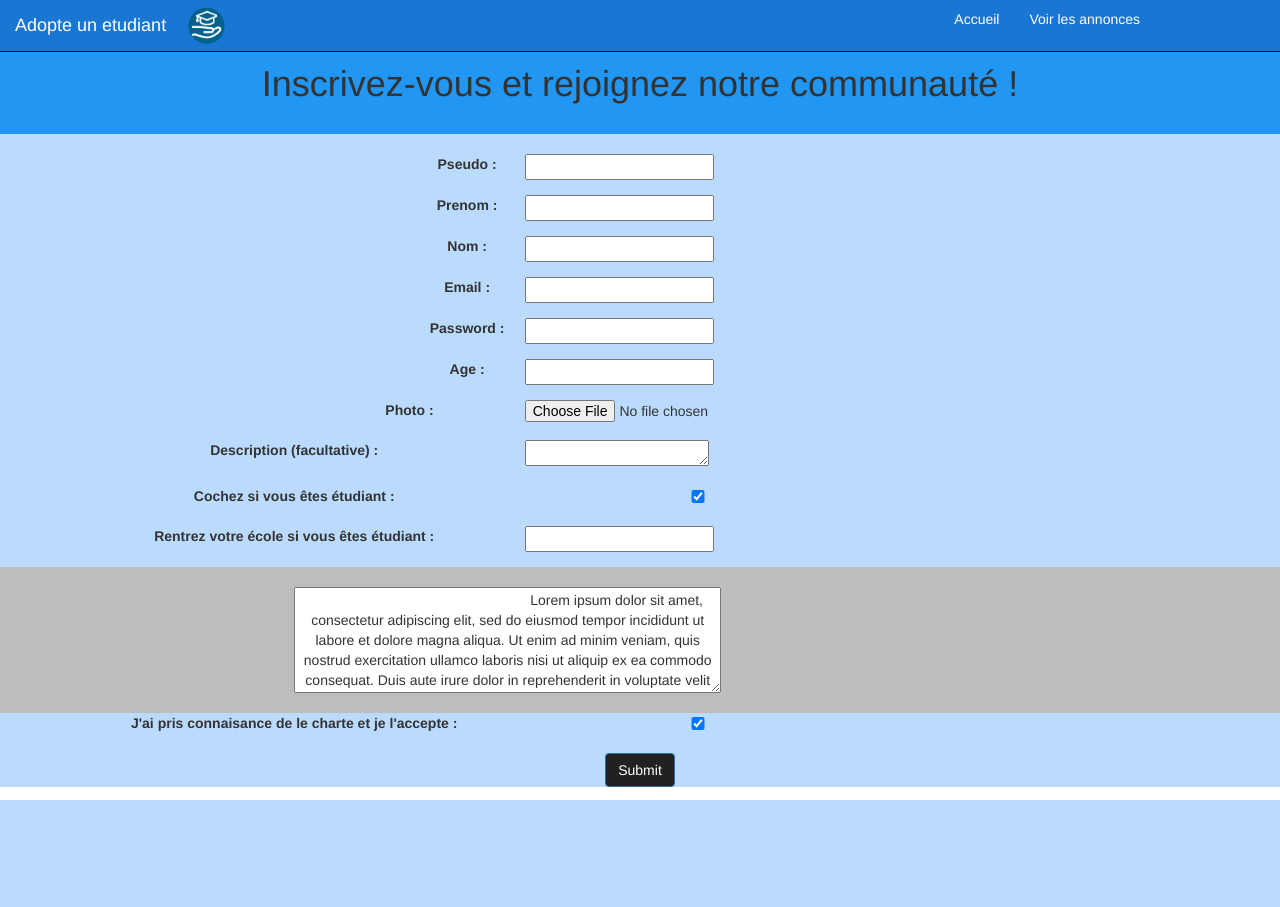
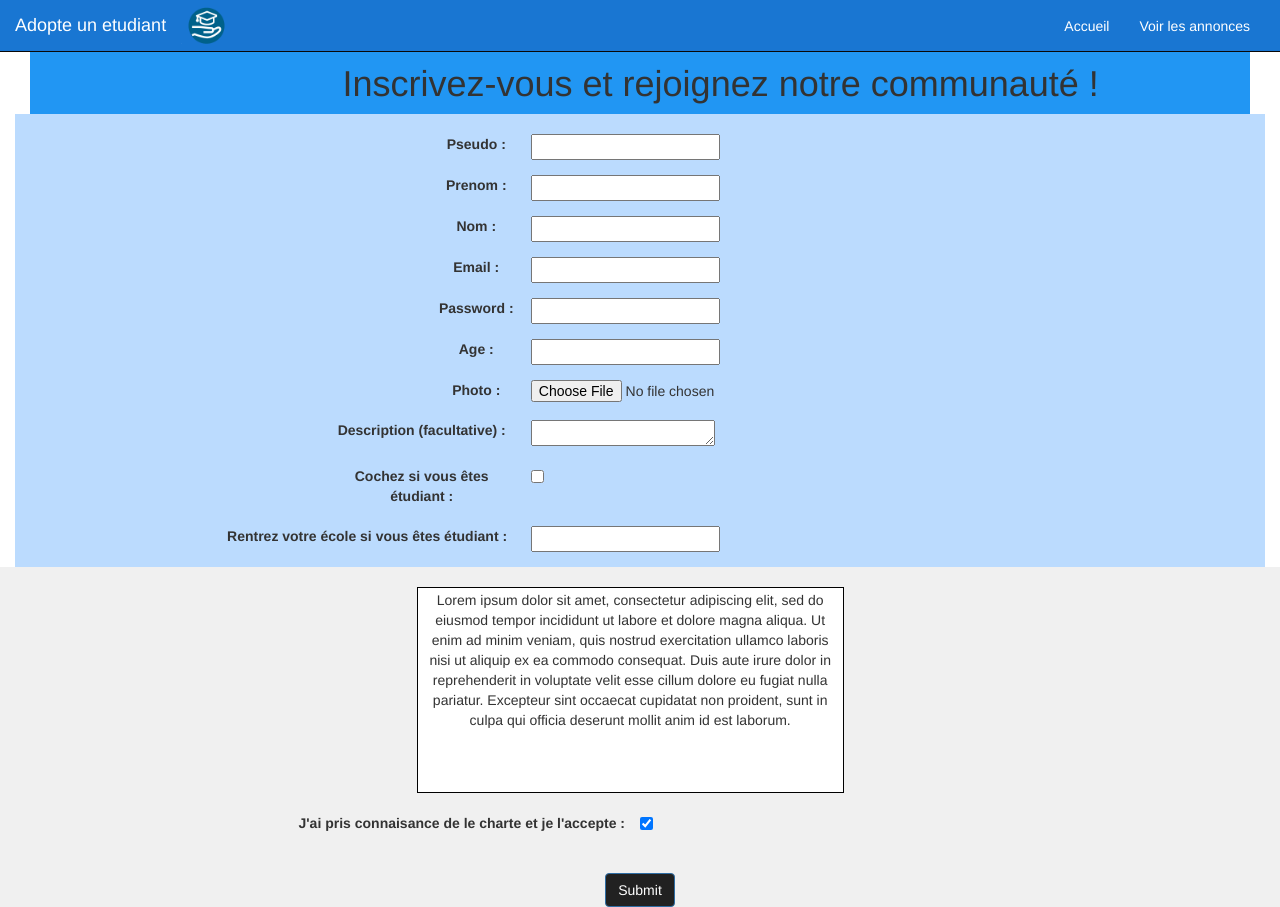
Before and after one commit to RobotScribe/adopte_un_etudiant, a Django app: page /inscription/ in a window 1280 px wide. Before the commit the page ends 800 px from the top of that part, so only its background shows below. Run offline with Django 3.2, Linux system fonts and the light colour scheme; the page is wider than the window, and the part outside it is not shown; some libraries are stand-ins or nearby versions.

Commit message:
inscription

```diff
--- a/profils/templates/profils/inscription.html
+++ b/profils/templates/profils/inscription.html
@@ -13,11 +13,10 @@
 	<title>Inscription</title>
 </head>>
 
-<body>
+<body >
 <div class="container-fluid">
-<div class="row">
-<nav class="navbar navbar-inverse navbar-fixed-top" style="background-color: #1976D2">
-  <div class="container" style="display:inline-block">
+<nav class="navbar navbar-inverse navbar-fixed-top" style= "background-color: #1976D2">
+  <div class="container-fluid" >
     <div id="navbar" style="display: inline-block;">
         <img src="{% static 'img/logo.png' %}" alt="mon image" width="10%" height="10%">
     </div>
@@ -25,37 +24,32 @@
       <a class="navbar-brand" href="/" style="color :#FFFFFF">Adopte un etudiant</a>
     </div>
     <div id="navbar" class="collapse navbar-collapse" >
-      <ul class="nav navbar-nav" style="float:right; margin : -5% 0 0 0" >
+      <ul class="nav navbar-nav" style="float:right; margin : -4% 0 0 0" >
         <li class="active" ><a href="/" style="background-color: #1976D2">Accueil</a></li>
         <li><a href="/annonces" style="color:#FFFFFF">Voir les annonces</a></li>
       </ul>
     </div><!--/.nav-collapse -->
   </div>
 </nav>
-</div>
+
 <div class="container-fluid">
-<div style="margin: 2% -3% 0 -3%;background-color: #2196F3">
+<div style="margin: 2% 0% 0% 0%;background-color: #2196F3">
 	<div class="row">
-		<div class="col-lg-8 col-lg-offset-2" style="text-align: center;">
+		<div class="col-lg-8 col-lg-offset-3">
 			<h1>Inscrivez-vous et rejoignez notre communauté !</h1>
 		</div>
 	</div>
-	<br>
+
 	<fieldset>
+
 		<div class="row" style="background-color:#BBDBFE" >
 		{% if wrong_email %}
-
 	    	<p>Cet adresse email a déjà été utilisée.</p>
-
 		{% endif %}
 
 		{% if wrong_username %}
-
 	    	<p>Ce pseudo a déjà été utilisé.</p>
-
 		{% endif %}
-
-
 
 	   	<form class="form-horizontal " method="post" enctype="multipart/form-data" action=".">
 	       	{% csrf_token %}
@@ -105,63 +96,59 @@
 	       		</div>
 	       	</div>
 
-
 	       	<div class ="row">
 	       		<div class="form-group">
-       						<label for="id_photo" class="col-lg-2 col-lg-offset-3" style="text-align: center">Photo :</label>
+	       			<label for="id_photo" class="col-lg-1 col-lg-offset-4" style="text-align: center">Photo :</label>
 	       			<input id="id_photo" name="photo" type="file" /></td></tr>
 	       		</div>
 	       	</div>
 
+	       	<div class ="row">
+	       		<div class="form-group">
+	       			<label for="id_description" class="col-lg-2 col-lg-offset-3" style="text-align: center">Description (facultative) :</label>
+	       			<textarea cols="20" id="id_description" name="description" rows="1" style="resize: auto"></textarea>
+	       		</div>
+	       	</div>
 
 	       	<div class ="row">
 	       		<div class="form-group">
-       						<label for="id_description" class="col-lg-4 col-lg-offset-1" style="text-align: center">Description (facultative) :</label>
-       						<textarea cols="20" id="id_description" name="description" rows="1"></textarea>
+	       			<label for="id_is_student" class="col-lg-2 col-lg-offset-3" style="text-align: center">Cochez si vous êtes étudiant :</label>
+	       			<input id="id_is_student" name="is_student" type="checkbox" />
 	       		</div>
 	       	</div>
 
-
 	       	<div class ="row">
 	       		<div class="form-group">
-       						<label for="id_is_student" class="col-lg-4 col-lg-offset-1" style="text-align: center">Cochez si vous êtes étudiant :</label>
-       						<input class="col-lg-3" checked="checked" id="id_is_student" name="is_student" type="checkbox" />
-       					</div>
-       				</div>
-
-
-       				<div class ="row">
-       					<div class="form-group">
-       						<label for="id_école" class="col-lg-4 col-lg-offset-1" style="text-align: center">Rentrez votre école si vous êtes étudiant :</label>
+	       			<label for="id_école" class="col-lg-3 col-lg-offset-2" style="text-align: center">Rentrez votre école si vous êtes étudiant :</label>
 	       			<input id="id_école" name="école" type="text" />
 	       		</div>
 	       	</div>
 
-
-       				<div class ="row" style="background-color: #BDBDBD">
+	       	<div class="row" style="background-color: #F0F0F0">
+		       	<div class ="row">
 		       		<br>
 		       		<div class="form-group">
-       						<label for="charte" class="col-lg-3 " style="text-align:center "></label>
-       						<textarea cols="50" id="id_description" name="description" rows="5" style="text-align: center; ba" readonly>
-       							Lorem ipsum dolor sit amet, consectetur adipiscing elit, sed do eiusmod tempor incididunt ut labore et dolore magna aliqua. Ut enim ad minim veniam, quis nostrud exercitation ullamco laboris nisi ut aliquip ex ea commodo consequat. Duis aute irure dolor in reprehenderit in voluptate velit esse cillum dolore eu fugiat nulla pariatur. Excepteur sint occaecat cupidatat non proident, sunt in culpa qui officia deserunt mollit anim id est laborum.
+		       			<label for="charte" class="col-lg-4 " style="text-align:center "></label>
+		       			<textarea cols="50" id="id_description" name="description" rows="10" style="text-align: center; background-color: #FFFFFF;resize:none; border: solid 1px black" readonly>Lorem ipsum dolor sit amet, consectetur adipiscing elit, sed do eiusmod tempor incididunt ut labore et dolore magna aliqua. Ut enim ad minim veniam, quis nostrud exercitation ullamco laboris nisi ut aliquip ex ea commodo consequat. Duis aute irure dolor in reprehenderit in voluptate velit esse cillum dolore eu fugiat nulla pariatur. Excepteur sint occaecat cupidatat non proident, sunt in culpa qui officia deserunt mollit anim id est laborum.
 		       			</textarea>
 		       		</div>
 		       	</div>
 
-
 		       	<div class ="row">
 		       		<div class="form-group">
-       						<label for="id_charte" class="col-lg-4 col-lg-offset-1" style="text-align: center">J&#39;ai pris connaisance de le charte et je l&#39;accepte :</label>
-       						<input class="col-lg-3" checked="checked" id="id_charte" name="charte" type="checkbox" required />
+		       			<label for="id_charte" class="col-lg-4 col-lg-offset-2" style="text-align: right">J&#39;ai pris connaisance de le charte et je l&#39;accepte :</label>
+		       			<input  checked="checked" id="id_charte" name="charte" type="checkbox" required style="align-content:left" />
 		       		</div>
 		       	</div>
 
+			    <div class ="row">
+			        <br>
 			        <div class="col-lg-2 col-lg-offset-5" style="text-align: center">
 			       		<input class="btn btn-primary" type="submit" style="background-color:#212121"> </input>
 			   		</div>
+			   	</div>
+			</div>
 	    	</form>
-    		</div>
-
 		</div>
 	</fieldset>
 </div>
--- a/profils/urls.py
+++ b/profils/urls.py
@@ -3,7 +3,6 @@ from . import views
 
 urlpatterns = [
     url(r'^$', views.home, name= 'home'),
-    url(r'^home/$', views.home, name='home'),
     url(r'^inscription/$', views.inscription),
     url(r'^connexion/$', views.connexion, name = 'connexion'),
     url(r'^deconnexion/$', views.deconnexion, name = 'deconnexion'),
```
Also changed, not shown: other parts of profils/templates/profils/inscription.html (+1 -4 lines), profils/templates/profils/test.html (+125 -7 lines), db.sqlite3. Lines whose indentation alone changed are shown as unchanged.
